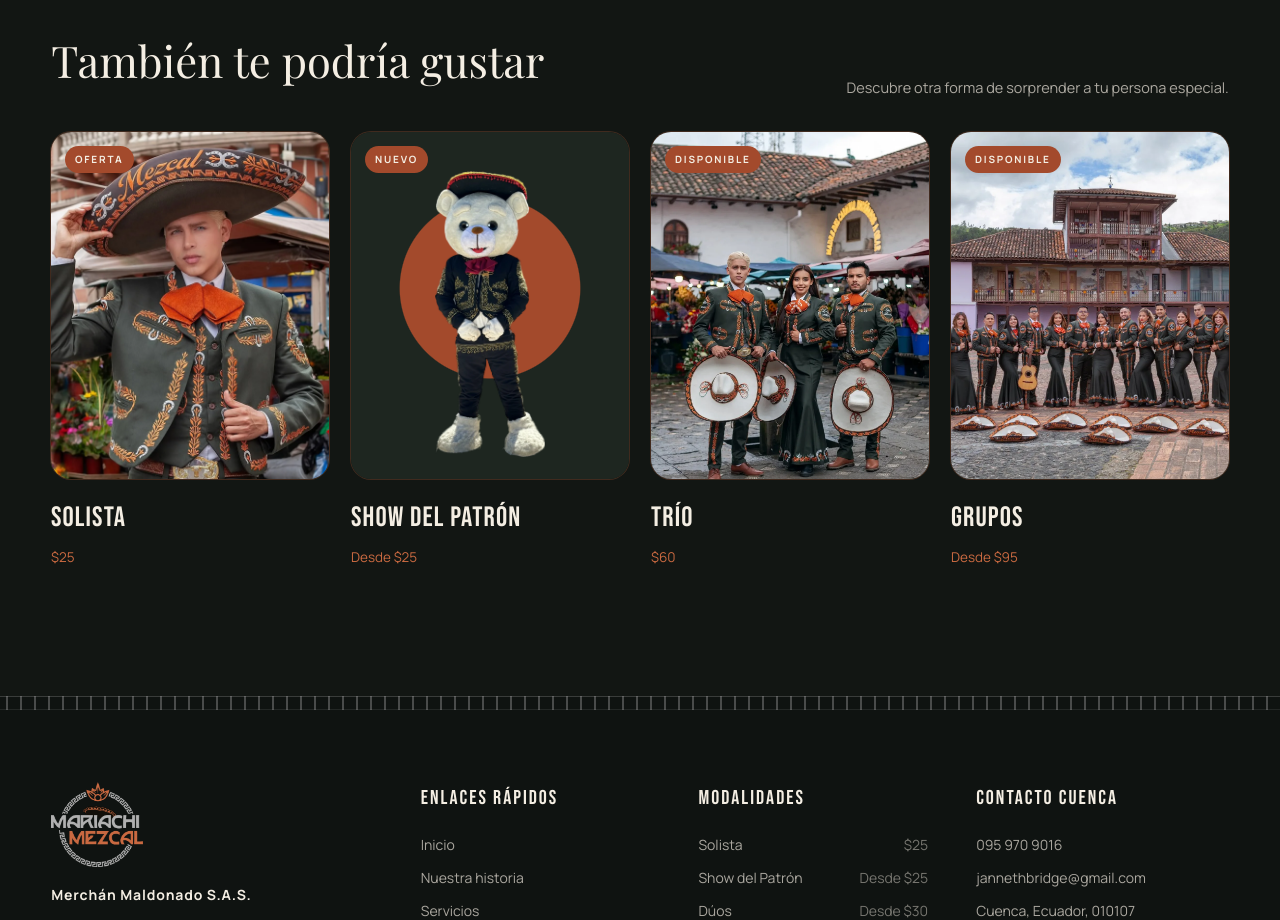
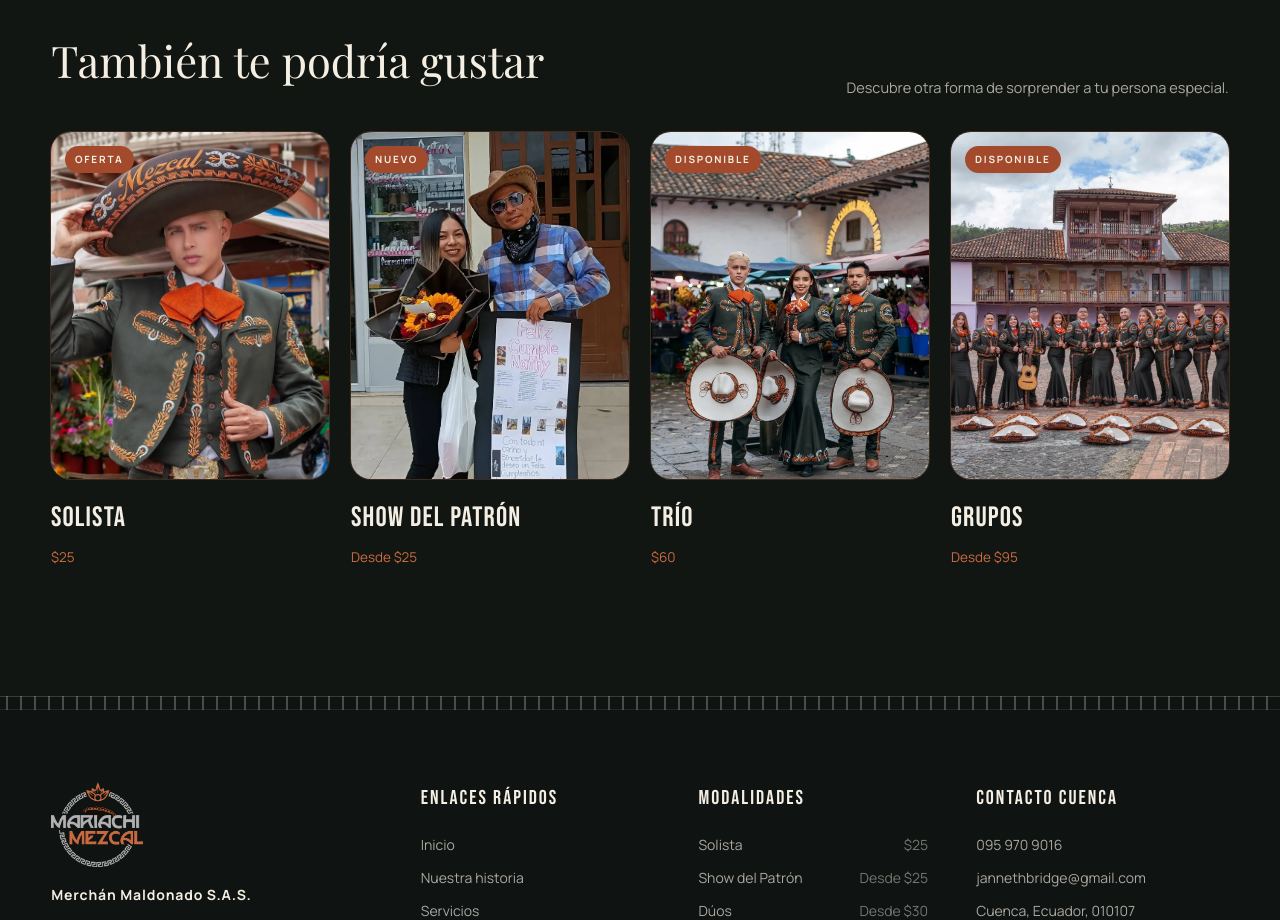
Before and after one commit to Anghy2003/MariachiMezcal, an Angular app: page /servicios/1 in a window 1280 px wide. Shown: the part 1800-2720 px from the top of the page. Built offline with nearby package versions, Linux system fonts and the light colour scheme; a web font is replaced by a local one.

Commit message:
Fichas: "También te podría gustar" usa la foto real del Patrón

```diff
--- a/src/app/detail/service-detail.page.html
+++ b/src/app/detail/service-detail.page.html
@@ -106,8 +106,8 @@
     <div class="more__grid" reveal="stagger">
       @for (o of suggestions(); track o.slug) {
         <button class="suggest" tilt="8" (click)="nav.service(o.slug)">
-          <div class="suggest__img" [class.cutout]="o.cutout">
-            <img [src]="o.image" [alt]="o.name" [style.object-position]="o.imagePosition ?? 'center'" loading="lazy" />
+          <div class="suggest__img">
+            <img [src]="suggestPhoto(o)" [alt]="o.name" [style.object-position]="o.cutout ? '50% 20%' : (o.imagePosition ?? 'center')" loading="lazy" />
           </div>
           <span class="suggest__label">{{ o.label }}</span>
           <b>{{ o.shortName }}</b>
--- a/src/app/detail/service-detail.page.ts
+++ b/src/app/detail/service-detail.page.ts
@@ -14,7 +14,7 @@ import {
   viewChild,
 } from '@angular/core';
 import { Title } from '@angular/platform-browser';
-import { ADDONS, INCLUDED, SERVICES, findService } from '../data/services.data';
+import { ADDONS, INCLUDED, SERVICES, Service, findService } from '../data/services.data';
 import { whatsappLink } from '../data/site.data';
 import { CartService } from '../core/cart.service';
 import { NavigationService } from '../core/navigation.service';
@@ -61,6 +61,10 @@ export class ServiceDetailPage {
     const others = SERVICES.filter((s) => s.slug !== this.service().slug);
     return others.slice(0, 4);
   });
+  /** Foto de la tarjeta sugerida: si la imagen principal es un recorte (el Patrón), se usa su primera foto real. */
+  suggestPhoto(o: Service): string {
+    return o.cutout ? (o.gallery.find((g) => g !== o.image) ?? o.image) : o.image;
+  }
   readonly waLink = computed(() => {
     const extras = Object.entries(this.extras())
       .map(([id, p]) => `${ADDONS.find((a) => a.id === id)?.name} ($${p})`)
```
